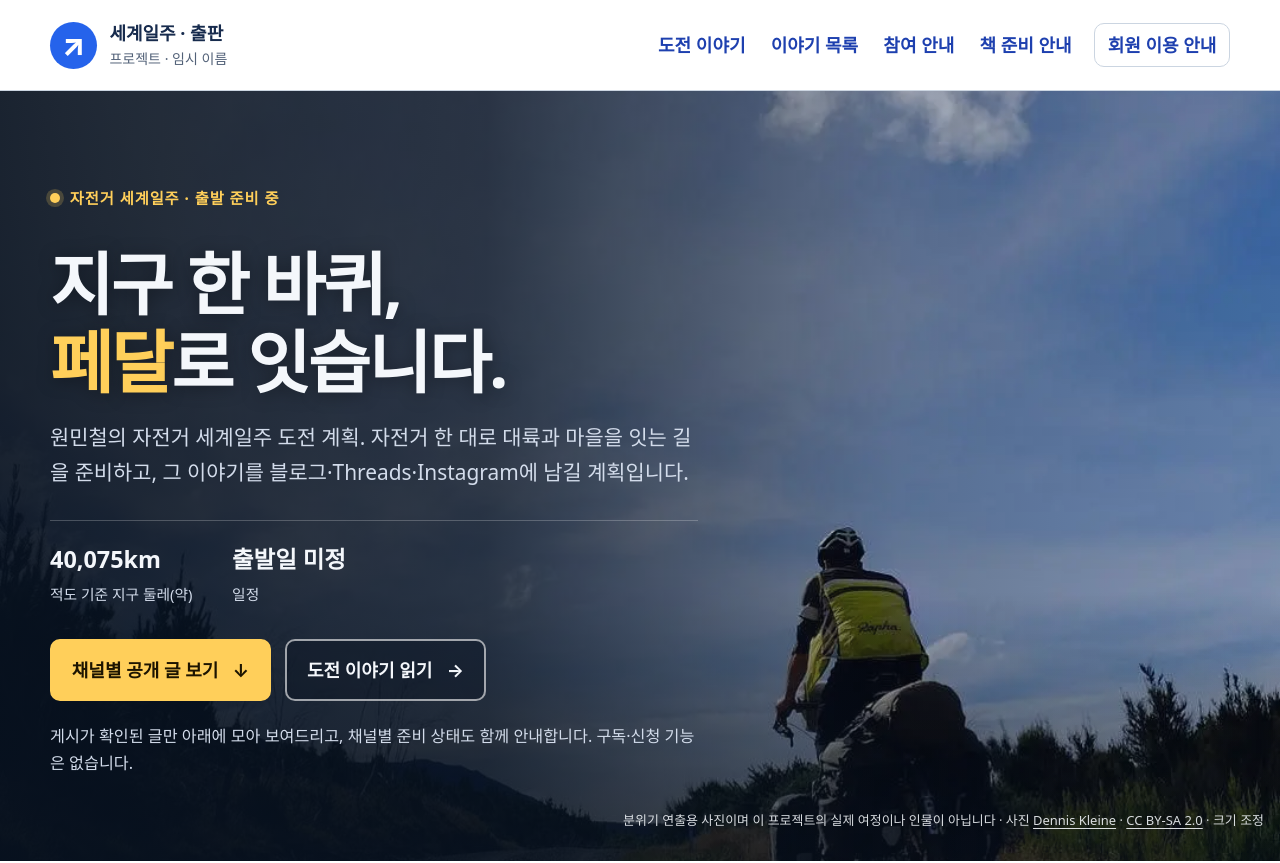
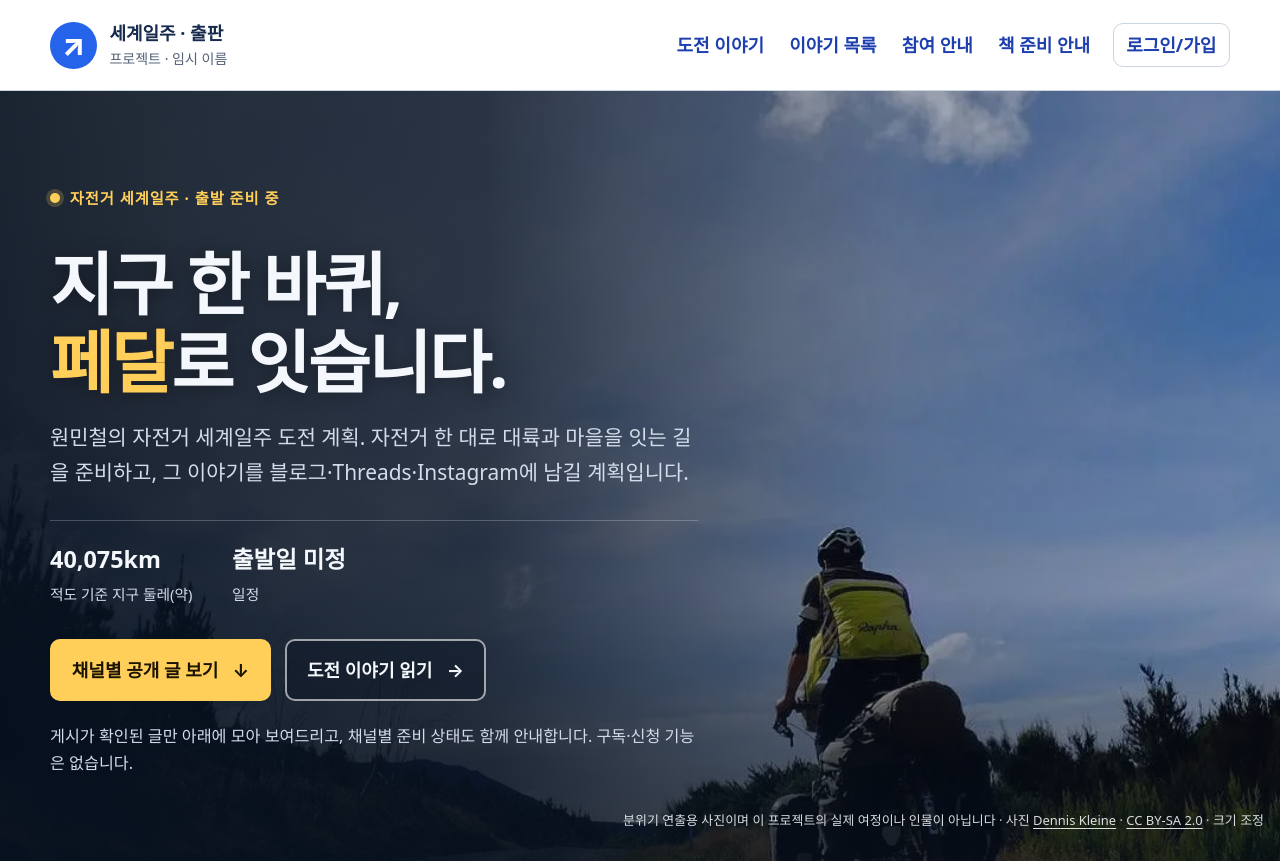
Before and after one commit to icando8988/vibe, a Next.js app: page / in a window 1280 px wide. Shown: the top 863 px of the page. Built offline with nearby package versions, Linux system fonts and the light colour scheme; no server answers.

Commit message:
fix(nav): label account link as login/signup
Change the global account link label to match the login and signup screen.

```diff
--- a/src/components/site-header.tsx
+++ b/src/components/site-header.tsx
@@ -18,7 +18,7 @@ export function SiteHeader() {
           </Link>
           <nav aria-label="주요 메뉴" className="ds-nav">
             {navigation.map(({ href, label }) => <Link key={href} href={href}>{label}</Link>)}
-            <Link className="ds-account-link" href="/login">회원 이용 안내</Link>
+            <Link className="ds-account-link" href="/login">로그인/가입</Link>
           </nav>
         </div>
       </header>
```
